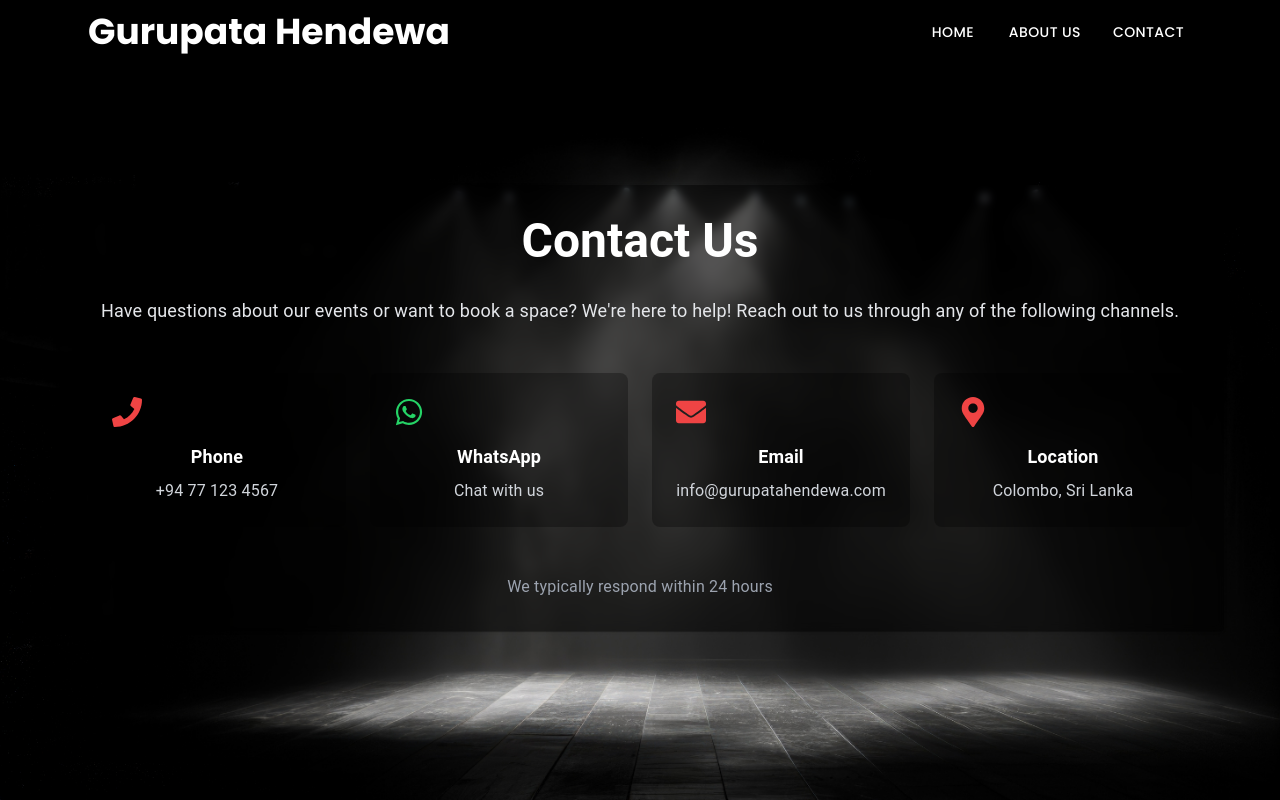
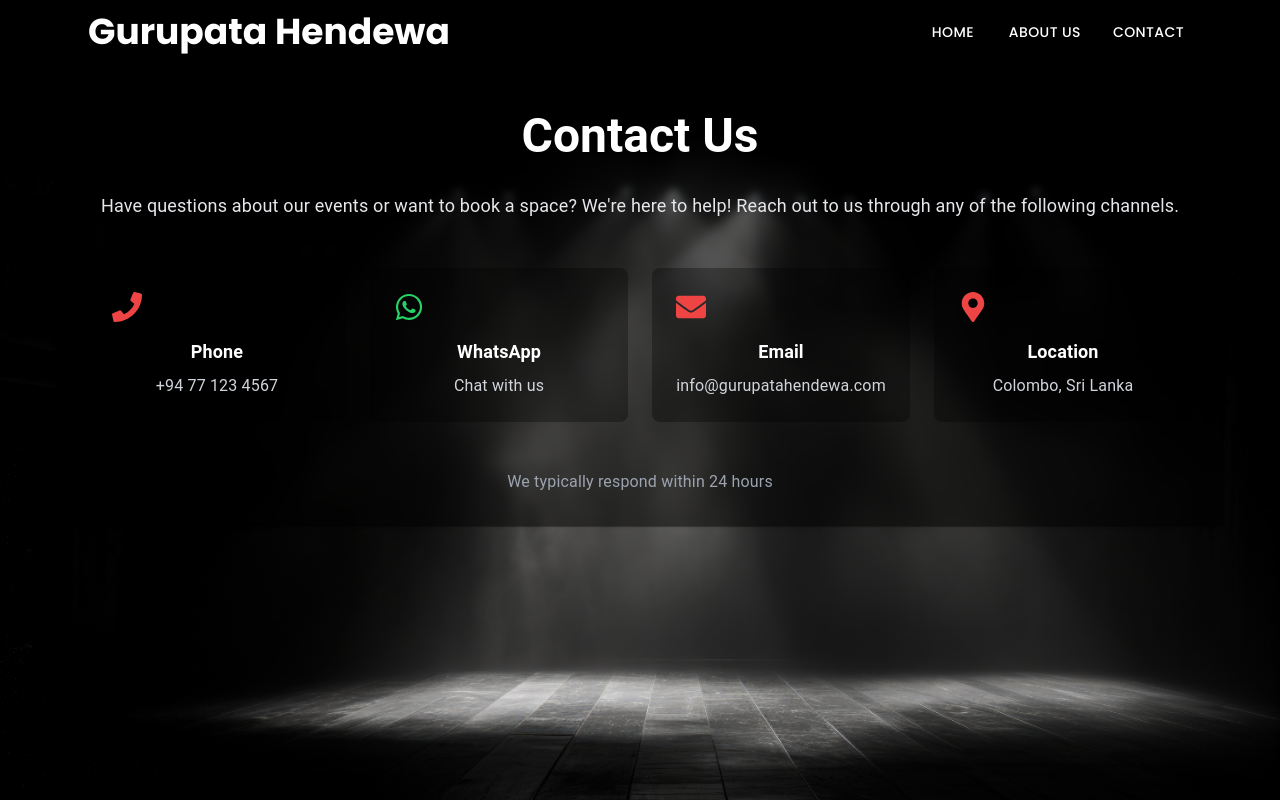
Before and after one commit to Redsniper99/senaka_batagoda, a React (Create React App) app: page /contact in a window 1280 px wide. Built offline with nearby package versions, Linux system fonts and the light colour scheme.

Commit message:
Fix scrolling issues in About and Contact pages for mobile devices

```diff
--- a/src/pages/About.js
+++ b/src/pages/About.js
@@ -38,7 +38,7 @@ function About() {
       <div className="relative min-h-screen background-image" style={{ backgroundImage: 'url(/images/bg.jpg)' }}>
         <div className="overlay"></div>
 
-        <Container maxWidth="lg" className="relative z-10 min-h-screen flex items-center justify-center py-8 sm:py-16 px-4 pt-32 sm:pt-20">
+        <Container maxWidth="lg" className="relative z-10 h-screen overflow-y-auto py-8 sm:py-16 px-4 pt-32 sm:pt-20">
           <motion.div
             initial={{ opacity: 0, y: 20 }}
             animate={{ opacity: 1, y: 0 }}
--- a/src/pages/Contact.js
+++ b/src/pages/Contact.js
@@ -42,7 +42,7 @@ function Contact() {
       <div className="relative min-h-screen background-image" style={{ backgroundImage: 'url(/images/bg.jpg)' }}>
         <div className="overlay"></div>
 
-        <Container maxWidth="lg" className="relative z-10 min-h-screen flex items-center justify-center py-8 sm:py-16 px-4 pt-32 sm:pt-20">
+        <Container maxWidth="lg" className="relative z-10 h-screen overflow-y-auto py-8 sm:py-16 px-4 pt-32 sm:pt-20">
           <motion.div
             initial={{ opacity: 0, y: 20 }}
             animate={{ opacity: 1, y: 0 }}
```
